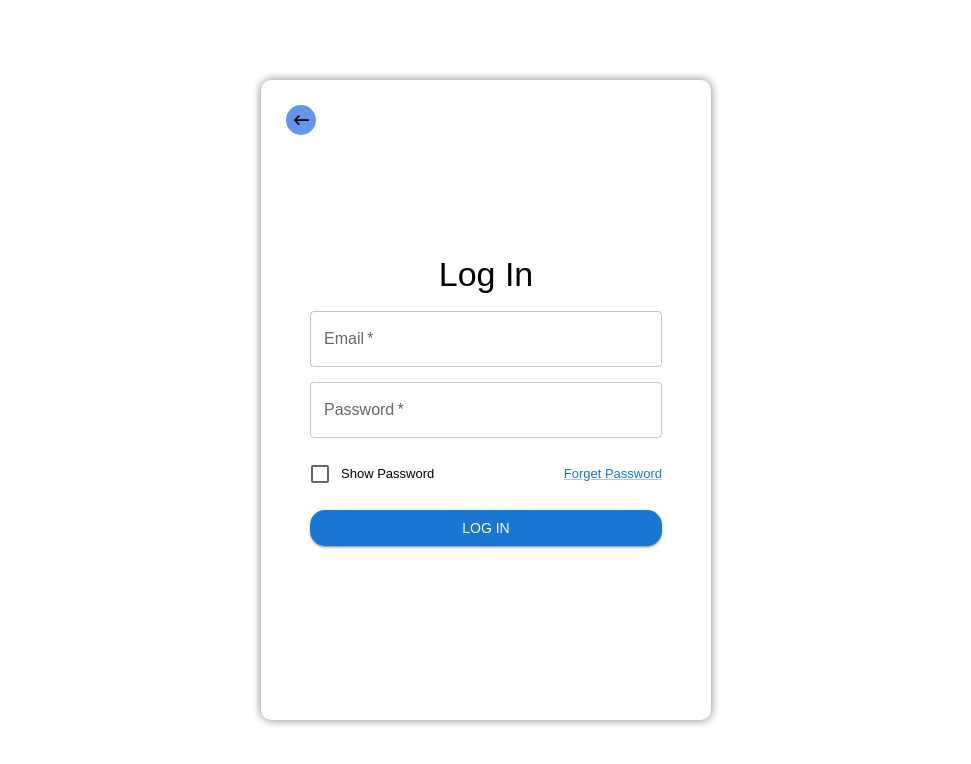
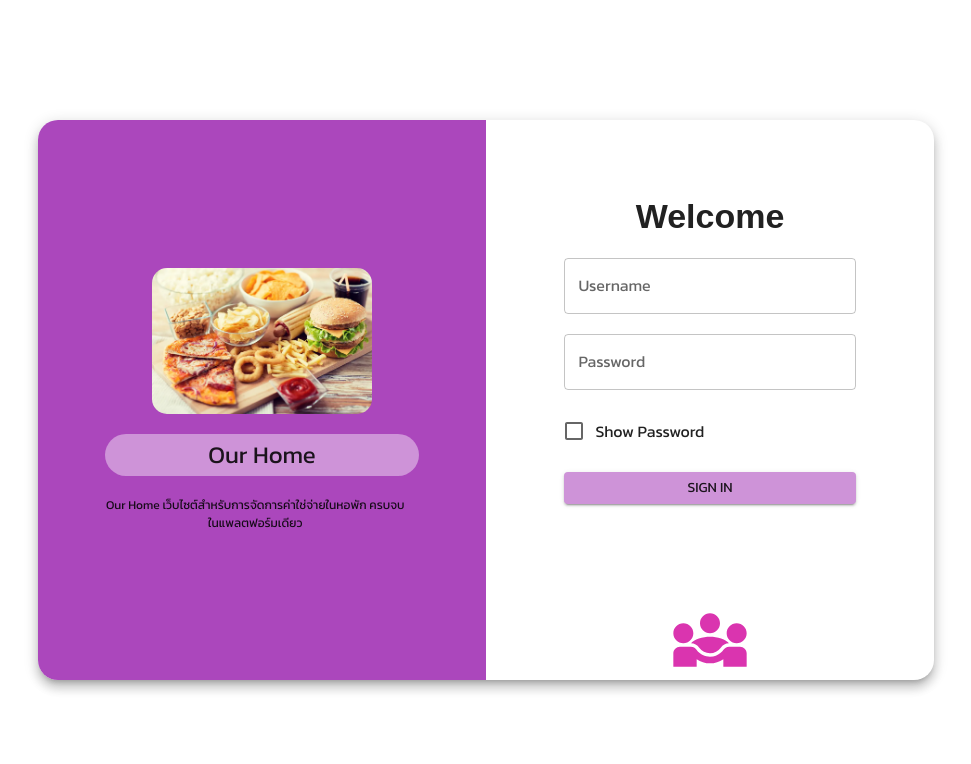
Before and after one commit to LazyGod0/PB3, a React (Vite) app: page /login in a window 1280 px wide. Shown: the top 764 px of the page, without its empty margins (154-1125 px from the left). Built offline with nearby package versions, Linux system fonts and the light colour scheme; no server answers.

Commit message:
Change Log In page

```diff
--- a/package.json
+++ b/package.json
@@ -10,11 +10,11 @@
     "preview": "vite preview"
   },
   "dependencies": {
-    "@emotion/react": "^11.13.5",
-    "@emotion/styled": "^11.13.5",
+    "@emotion/react": "^11.14.0",
+    "@emotion/styled": "^11.14.0",
     "@fontsource/kanit": "^5.1.0",
     "@mui/icons-material": "^6.2.0",
-    "@mui/material": "^6.1.10",
+    "@mui/material": "^6.3.1",
     "firebase": "^11.0.2",
     "react": "^18.3.1",
     "react-dom": "^18.3.1",
--- a/src/App.jsx
+++ b/src/App.jsx
@@ -1,9 +1,8 @@
 import React from "react";
-import { BrowserRouter, Routes, Route} from "react-router-dom";
+import { BrowserRouter, Routes, Route } from "react-router-dom";
 import Login from "./Pages/Login.jsx";
-import Register from "./Pages/Register.jsx";
 import ForgetPassword from "./Pages/ForgetPassword.jsx";
-import Profile from "./Pages/Profile.jsx"
+import Profile from "./Pages/Profile.jsx";
 import Home from "./Pages/Home.jsx";
 import BillPage from "./Pages/BillPage.jsx";
 import "./App.css";
@@ -12,12 +11,21 @@ import { createTheme, ThemeProvider } from "@mui/material";
 import "@fontsource/kanit"; // This method uses the `@fontsource` package.
 import FirstPage from "./Pages/FirstPage.jsx";
 
-const theme = createTheme({
+let theme = createTheme({
   typography: {
-    fontFamily: ["Poppins", "sans-serif", "Kanit"].join(","),
+    fontFamily: ["Kanit,san-serif"].join(","),
+  },
+  palette: {
+    primary: {
+      main: "#ce93d8",
+      dark: "#ab47bc",
+    },
+    secondary: {
+      main: "#da34af",
+      dark: "#982485",
+    },
   },
 });
-
 
 function App() {
   return (
@@ -26,13 +34,9 @@ function App() {
         <ThemeProvider theme={theme}>
           <BrowserRouter>
             <Routes>
-                <Route path="/register" Component={Register}></Route>
               <Route path="/" Component={FirstPage}></Route>
               <Route path="/login" Component={Login}></Route>
-                <Route
-                  path="/forgetpassword"
-                  Component={ForgetPassword}
-                ></Route>
+              <Route path="/forgetpassword" Component={ForgetPassword}></Route>
               <Route path="/home" Component={Home}></Route>
               <Route path="/profile" Component={Profile}></Route>
               <Route path="/bill" Component={BillPage}></Route>
--- a/src/Auth/useAuthForm.jsx
+++ b/src/Auth/useAuthForm.jsx
@@ -7,7 +7,7 @@ import {
   signOut,
   updateProfile
 } from "firebase/auth";
-import { doc, serverTimestamp, setDoc } from "firebase/firestore";
+import { doc, serverTimestamp, setDoc,getDocs,collection } from "firebase/firestore";
 import { toast, ToastContainer } from "react-toastify";
 import "react-toastify/dist/ReactToastify.css";
 //Create Context for providing the data to all components
@@ -90,6 +90,7 @@ export function AuthProvider({ children }) {
   const [formData, setFormData] = useState({
     firstName: "",
     lastName: "",
+    userName:"",
     roomNumber: "",
     email: "",
     password: "",
@@ -152,84 +153,109 @@ export function AuthProvider({ children }) {
   };
 
   //Handle the submit of form due to title of form
-  const handleSubmit = async (event, title) => {
-    event.preventDefault();
+  // const handleSubmit = async (event, title) => {
+  //   event.preventDefault();
 
-    if (title === "Log In") {
-      try {
-        // Firebase Authentication Sign In
-        const userCredential = await signInWithEmailAndPassword(
-          auth,
-          formData.email,
-          formData.password
-        );
-        // Get the user from login
-        const user = userCredential.user;
+  //   if (title === "Log In") {
+  //     try {
+  //       // Firebase Authentication Sign In
+  //       const userCredential = await signInWithEmailAndPassword(
+  //         auth,
+  //         formData.email,
+  //         formData.password
+  //       );
+  //       // Get the user from login
+  //       const user = userCredential.user;
 
-        if (user) {
-          //Set user to be user who log in
-          setUser(user);
-          //Set the form data to be empty but state of log in
-          setFormData((prev) => ({
-            ...prev,
-            firstName: "",
-            lastName: "",
-            roomNumber: "",
-            email: "",
-            password: "",
-            showPassword: false,
-            state: "success",
-          }));
-        }
-      } catch (error) {
-        toast.error(error.message || "Log In failed");
+  //       if (user) {
+  //         //Set user to be user who log in
+  //         setUser(user);
+  //         //Set the form data to be empty but state of log in
+  //         setFormData((prev) => ({
+  //           ...prev,
+  //           firstName: "",
+  //           lastName: "",
+  //           roomNumber: "",
+  //           email: "",
+  //           password: "",
+  //           showPassword: false,
+  //           state: "success",
+  //         }));
+  //       }
+  //     } catch (error) {
+  //       toast.error(error.message || "Log In failed");
+  //     }
+  //   } else if (title === "Sign Up") {
+  //     try {
+  //       // Firebase Authentication Sign Up
+  //       const userCredential = await createUserWithEmailAndPassword(
+  //         auth,
+  //         formData.email,
+  //         formData.password
+  //       );
+  //       const user = userCredential.user;
+
+  //       if (user) {
+  //         // Set user to be user who sign up
+  //         setUser(user);
+
+  //         // Save user data in Firestore
+  //         await setDoc(doc(db, "Users", user.uid), {
+  //           firstName: formData.firstName,
+  //           lastName: formData.lastName,
+  //           roomNumber: formData.roomNumber,
+  //           createdAt: serverTimestamp(),
+  //           homeRent:0,
+  //           electricBathPerUnit:0,
+  //           electricUnit:0,
+  //           waterBathPerUnit:0,
+  //           waterUnit:0,
+  //         });
+
+  //         //Reset user data in input form to be empty
+  //         setFormData((prev) => ({
+  //           ...prev,
+  //           firstName: "",
+  //           lastName: "",
+  //           roomNumber: "",
+  //           email: "",
+  //           password: "",
+  //           showPassword: false,
+  //           state: "success",
+  //         }));
+  //       } else {
+  //         throw new Error("Failed to create user");
+  //       }
+  //     } catch (error) {
+  //       toast.error(error.message || "Sign Up failed");
+  //     }
+  //   }
+  // };
+
+const handleSignIn = async (event) => {
+  event.preventDefault();
+
+  try {
+    // Reference the collection
+    const collectionRef = collection(db, "Users");
+
+    // Get all documents in the collection
+    const querySnapshot = await getDocs(collectionRef);
+
+    // Iterate through each document and check credentials
+    querySnapshot.forEach((doc) => {
+      const docData = doc.data();
+      if (
+        docData.userName === formData.userName &&
+        docData.password === formData.password
+      ) {
+        console.log("Sign In successful");
       }
-    } else if (title === "Sign Up") {
-      try {
-        // Firebase Authentication Sign Up
-        const userCredential = await createUserWithEmailAndPassword(
-          auth,
-          formData.email,
-          formData.password
-        );
-        const user = userCredential.user;
-
-        if (user) {
-          // Set user to be user who sign up
-          setUser(user);
-
-          // Save user data in Firestore
-          await setDoc(doc(db, "Users", user.uid), {
-            firstName: formData.firstName,
-            lastName: formData.lastName,
-            roomNumber: formData.roomNumber,
-            createdAt: serverTimestamp(),
-            homeRent:0,
-            electricBathPerUnit:0,
-            electricUnit:0,
-            waterBathPerUnit:0,
-            waterUnit:0,
-          });
-
-          //Reset user data in input form to be empty
-          setFormData((prev) => ({
-            ...prev,
-            firstName: "",
-            lastName: "",
-            roomNumber: "",
-            email: "",
-            password: "",
-            showPassword: false,
-            state: "success",
-          }));
-        } else {
-          throw new Error("Failed to create user");
-        }
-      } catch (error) {
-        toast.error(error.message || "Sign Up failed");
-      }
-    }
-  };
+    });
+  } catch (error) {
+    console.error("Error during sign-in:", error);
+  }
+};
 
   const handleSignOut = async () => {
     try {
@@ -260,11 +286,11 @@ export function AuthProvider({ children }) {
         setAvatar,
         saveProfilePic,
         handlePictureChange,
-        handleSubmit,
         toggleShowPassword,
         formData,
         handleChange,
         handleSignOut,
+        handleSignIn,
         ToastContainer,
         logOutState,
         styleMap,
--- a/src/Pages/FirstPage.jsx
+++ b/src/Pages/FirstPage.jsx
@@ -7,7 +7,7 @@ import {
   Stack,
   Button,
 } from "@mui/material";
-import { Link,useNavigate,useLocation } from "react-router-dom";
+import { useNavigate,useLocation } from "react-router-dom";
 import { useAuth } from "../Auth/useAuthForm";
 function FirstPage() {
   const navigate = useNavigate();
@@ -38,9 +38,6 @@ function FirstPage() {
             </Typography>
           </Stack>
           <Button variant="contained" onClick={() => navigate('/login')}>เข้าสู่ระบบ</Button>
-          <Typography component="p" sx={{ fontFamily: "Kanit" }}>
-            ยังไม่มีบัญชีใช่หรือไม่? <Link to="/register">สมัครสมาชิก</Link>
-          </Typography>
         </Stack>
       </Box>
       </Box>
--- a/src/Pages/Login.jsx
+++ b/src/Pages/Login.jsx
@@ -1,9 +1,181 @@
-import InputForm from "../Component/InputForm";
+import React from "react";
 import "./auth.css";
+import {
+  Paper,
+  Box,
+  Typography,
+  Button,
+  FormControl,
+  FormControlLabel,
+  TextField,
+  Checkbox,
+  ImageList,
+  ImageListItem,
+  InputLabel,
+  Input,
+  FormHelperText,
+} from "@mui/material";
+import Diversity3Icon from "@mui/icons-material/Diversity3";
+import Grid from "@mui/material/Grid2";
+import { useLocation } from "react-router-dom";
+import { useAuth } from "../Auth/useAuthForm";
+function Login() {
+  const location = useLocation();
+  const { styleMap, formData, toggleShowPassword, handleChange, handleSignIn } =
+    useAuth();
 
-function Login() {
+  const style = styleMap[location.pathname];
   return (
-    <InputForm title="Log In"/>
-  )
+    <>
+      <Box component="div" sx={style}>
+        <Paper
+          elevation={8}
+          sx={{
+            padding: "0",
+            margin: "0",
+            width: "70%",
+            height: "70%",
+            borderRadius: "20px",
+          }}
+        >
+          <Grid container sx={{ height: "100%" }}>
+            <Grid
+              size={6}
+              sx={{
+                padding: "15px",
+                display: "flex",
+                flexFlow: "column nowrap",
+                justifyContent: "center",
+                alignItems: "center",
+                gap: "20px",
+                backgroundColor: "#ab47bc",
+                borderRadius: "20px 0 0 20px",
+                height: "100%",
+                position: "relative",
+              }}
+            >
+              <Box
+                component="div"
+                sx={{
+                  display: "flex",
+                  flexFlow: "column",
+                  gap: "20px",
+                  width: "70%",
+                  position: "absolute",
+                }}
+              >
+                <ImageList sx={{ width: "70%", alignSelf: "center" }} cols={1}>
+                  <ImageListItem>
+                    <img
+                      src="Food.webp"
+                      alt={"Our Home"}
+                      loading="lazy"
+                      style={{ borderRadius: "15px" }}
+                    />
+                  </ImageListItem>
+                </ImageList>
+                <Typography
+                  variant="h5"
+                  align="center"
+                  sx={{
+                    padding: "5px",
+                    borderRadius: "50px",
+                    backgroundColor: "#ce93d8",
+                  }}
+                >
+                  Our Home
+                </Typography>
+                <Typography
+                  variant="body1"
+                  align="center"
+                  sx={{
+                    maxWidth: "300px",
+                    maxHeight: "170px",
+                    fontSize: "12px",
+                    lineHeight: "1.5",
+                  }}
+                >
+                  Our Home เว็บไซต์สำหรับการจัดการค่าใช่จ่ายในหอพัก ครบจบในแพลตฟอร์มเดียว
+                </Typography>
+              </Box>
+            </Grid>
+            <Grid
+              size={6}
+              sx={{
+                display: "flex",
+                flexFlow: "column nowrap",
+                justifyContent: "center",
+                alignItems: "center",
+                gap: "20px",
+                borderRadius: "0 20px 20px 0",
+                height: "100%",
+              }}
+            >
+              <Box
+                component="form"
+                onSubmit={handleSignIn}
+                sx={{
+                  width: "100%",
+                  height: "100%",
+                  display: "flex",
+                  justifyContent: "center",
+                  alignItems: "center",
+                }}
+              >
+                <FormControl
+                  sx={{
+                    maxWidth: "400px",
+                    width: "65%",
+                    display: "flex",
+                    flexFlow: "column nowrap",
+                    gap: "20px",
+                  }}
+                >
+                  <Typography variant="h4" align="center" fontFamily="sans-serif" sx={{fontWeight:'bold'}}>
+                    Welcome
+                  </Typography>
+                  <TextField
+                    variant="outlined"
+                    label="Username"
+                    name="userName"
+                    value={formData.userName}
+                    onChange={handleChange}
+                  />
+                  <TextField
+                    variant="outlined"
+                    label="Password"
+                    name="password"
+                    type={formData.showPassword ? "text" : "password"}
+                    value={formData.password}
+                    onChange={handleChange}
+                  />
+                  <FormControlLabel
+                    control={
+                      <Checkbox
+                        checked={formData.showPassword}
+                        onChange={toggleShowPassword}
+                      />
+                    }
+                    label="Show Password"
+                  />
+                  <Button
+                    variant="contained"
+                    color="primary"
+                    sx={{ backgroundColorolor: "#01037B" }}
+                    type="submit"
+                  >
+                    <Typography variant="body2" >
+                      Sign In
+                    </Typography>
+                  </Button>
+                </FormControl>
+              </Box>
+              <Diversity3Icon sx={{ fontSize: "5rem" }} color="secondary" />
+            </Grid>
+          </Grid>
+        </Paper>
+      </Box>
+    </>
+  );
 }
 export default Login;
```
Also changed, not shown: src/Pages/Register.jsx (deleted, +0 -9 lines), public/Our-Home2.png (added), 1 other file (tests, documents, lock files or other folders). Lines whose indentation alone changed are shown as unchanged.
